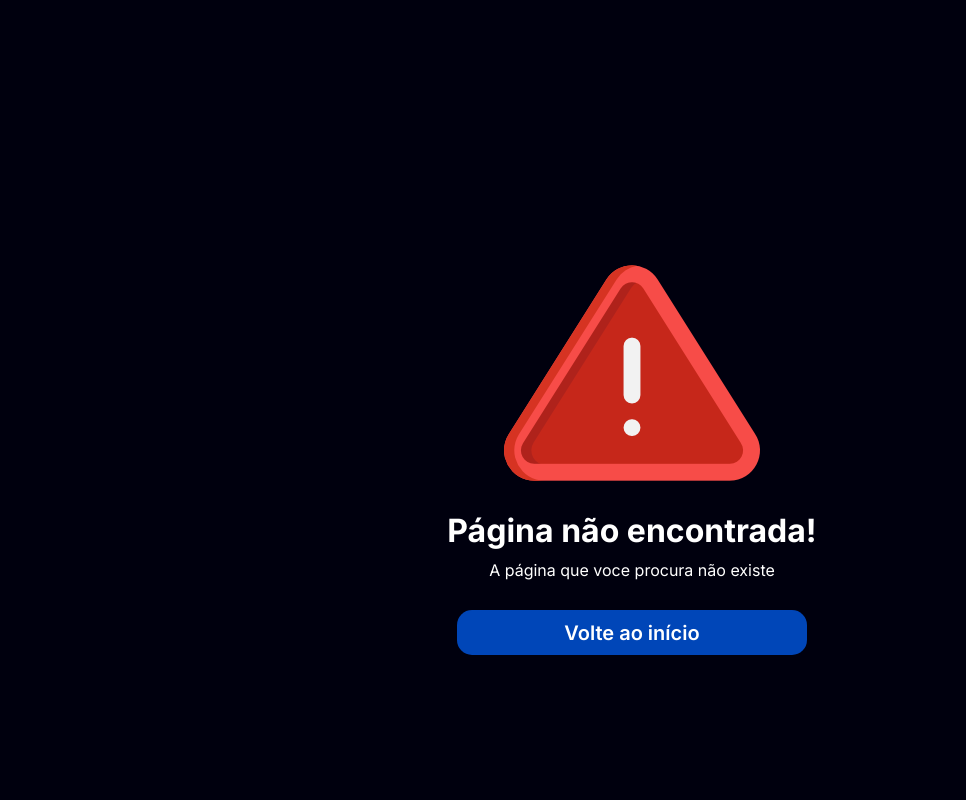
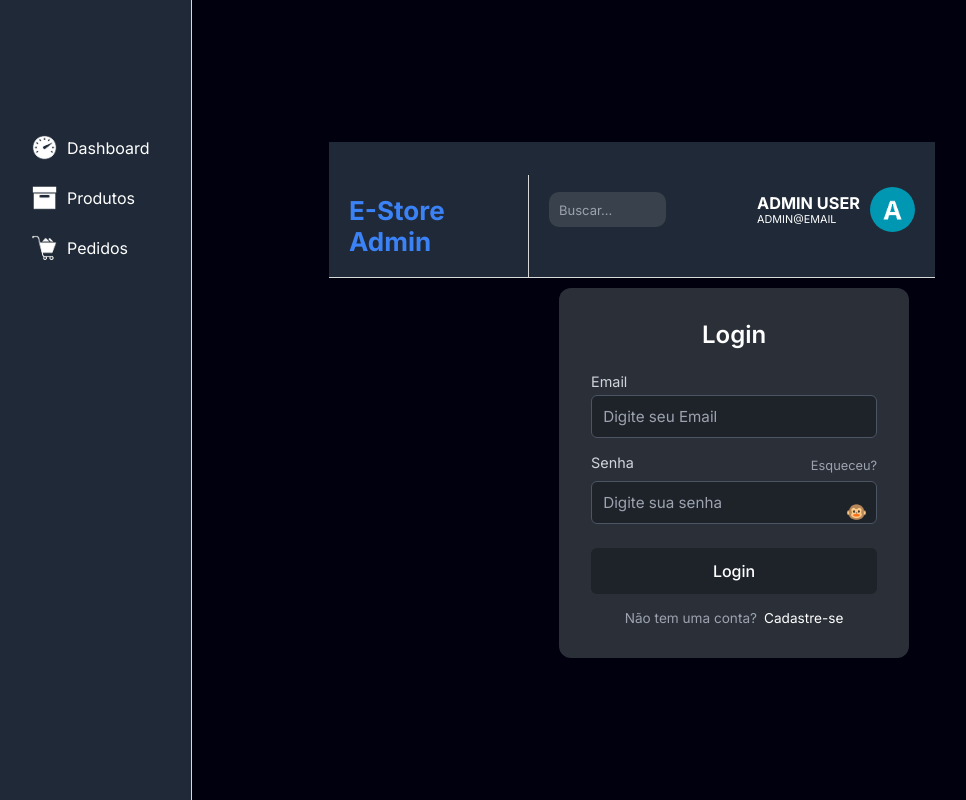
Before and after one commit to MinedCode/E-Store, a React (Vite) app: page /login in a window 1280 px wide. Shown: the whole page, without its empty margins (8-974 px from the left). Built offline with nearby package versions, Linux system fonts and the light colour scheme; some icons are missing.

Commit message:
code refactoring

```diff
--- a/src/pages/Login.jsx
+++ b/src/pages/Login.jsx
@@ -2,8 +2,8 @@
 import { useNavigate } from "react-router-dom";
 import "./estilo_login.css";
 export default function Login() {
-  const [cpf, setCpf] = useState("");
-  const [senha, setSenha] = useState("");
+  const [email, setEmail] = useState("");
+  const [password, setSenha] = useState("");
   const [mostrarSenha, setMostrarSenha] = useState(false);
 
   const navigate = useNavigate();
@@ -18,12 +18,12 @@
         headers: {
           "Content-Type": "application/json",
         },
-        body: JSON.stringify({ cpf, senha }),
+        body: JSON.stringify({ email, password }),
       });
 
       if (response.ok) {
         alert("Login realizado com sucesso!");
-        navigate("/dashboard");
+        navigate("/");
       } else {
         alert("CPF ou senha incorretos");
       }
@@ -37,14 +37,14 @@
       <form className="form-box" id="form-login" onSubmit={handleSubmit}>
         <h1>Login</h1>
 
-        <label htmlFor="cpf">CPF</label>
+        <label htmlFor="cpf">Email</label>
         <input
           type="text"
-          id="cpf"
-          name="cpf"
-          placeholder="Digite seu CPF"
-          value={cpf}
-          onChange={(e) => setCpf(e.target.value)}
+          id="email"
+          name="email"
+          placeholder="Digite seu Email"
+          value={email}
+          onChange={(e) => setEmail(e.target.value)}
           required
         />
 
@@ -61,7 +61,7 @@
             id="senha"
             name="senha"
             placeholder="Digite sua senha"
-            value={senha}
+            value={password}
             onChange={(e) => setSenha(e.target.value)}
             required
           />
--- a/src/pages/Register.jsx
+++ b/src/pages/Register.jsx
@@ -3,11 +3,10 @@
 import "./estilo_register.css";
 
 export default function Cadastro() {
-  const [cpf, setCpf] = useState("");
-  const [nome, setNome] = useState("");
+  const [name, setName] = useState("");
   const [idade, setIdade] = useState("");
   const [email, setEmail] = useState("");
-  const [senha, setSenha] = useState("");
+  const [password, setPassword] = useState("");
   const [mostrarSenha, setMostrarSenha] = useState(false);
 
   const navigate = useNavigate();
@@ -15,10 +14,11 @@
   const handleSubmit = async (e) => {
     e.preventDefault();
 
-    const dados = { cpf, nome, idade, email, senha };
+    const age = parseInt(idade);
+    const dados = { name, age, email, password };
 
     try {
-      const response = await fetch("http://localhost:3000/cadastro", {
+      const response = await fetch("http://localhost:3000/usuarios", {
         method: "POST",
         headers: {
           "Content-Type": "application/json",
@@ -42,25 +42,14 @@
       <form className="form-box" id="form-cadastro" onSubmit={handleSubmit}>
         <h1>Criar Conta</h1>
 
-        <label htmlFor="cpf">CPF</label>
-        <input
-          type="text"
-          id="cpf"
-          name="cpf"
-          placeholder="Digite seu CPF"
-          value={cpf}
-          onChange={(e) => setCpf(e.target.value)}
-          required
-        />
-
         <label htmlFor="nome">Nome</label>
         <input
           type="text"
           id="nome"
           name="nome"
           placeholder="Digite seu nome"
-          value={nome}
-          onChange={(e) => setNome(e.target.value)}
+          value={name}
+          onChange={(e) => setName(e.target.value)}
           required
         />
 
@@ -93,8 +82,8 @@
             id="senha"
             name="senha"
             placeholder="Digite sua senha"
-            value={senha}
-            onChange={(e) => setSenha(e.target.value)}
+            value={password}
+            onChange={(e) => setPassword(e.target.value)}
             required
           />
           <button
@@ -109,10 +98,6 @@
         <button type="submit" className="btn-login">
           Criar conta
         </button>
-
-        <p className="cadastro-link">
-          Já tem uma conta? <a href="/login">Log In</a>
-        </p>
       </form>
     </div>
   );
--- a/src/routes/Paths.jsx
+++ b/src/routes/Paths.jsx
@@ -21,9 +21,9 @@
                         <Route path="/productadd" element={<ProductAdd/>}/>
                         <Route path="/productedit/:id" element={<ProductEdit/>}/>
                         <Route path="/products" element={<Products/>}/>
-                        <Route path="/logins" element={<Login/>}/>
-                        <Route path="/registers" element={<Register/>}/>
+                        <Route path="/login" element={<Login/>}/>
                     </Route>
+                    <Route path="/registers" element={<Register/>}/>
                     <Route path="/*" element={<NotFound/>}/>
                 </Routes>
             </BrowserRouter>
```
